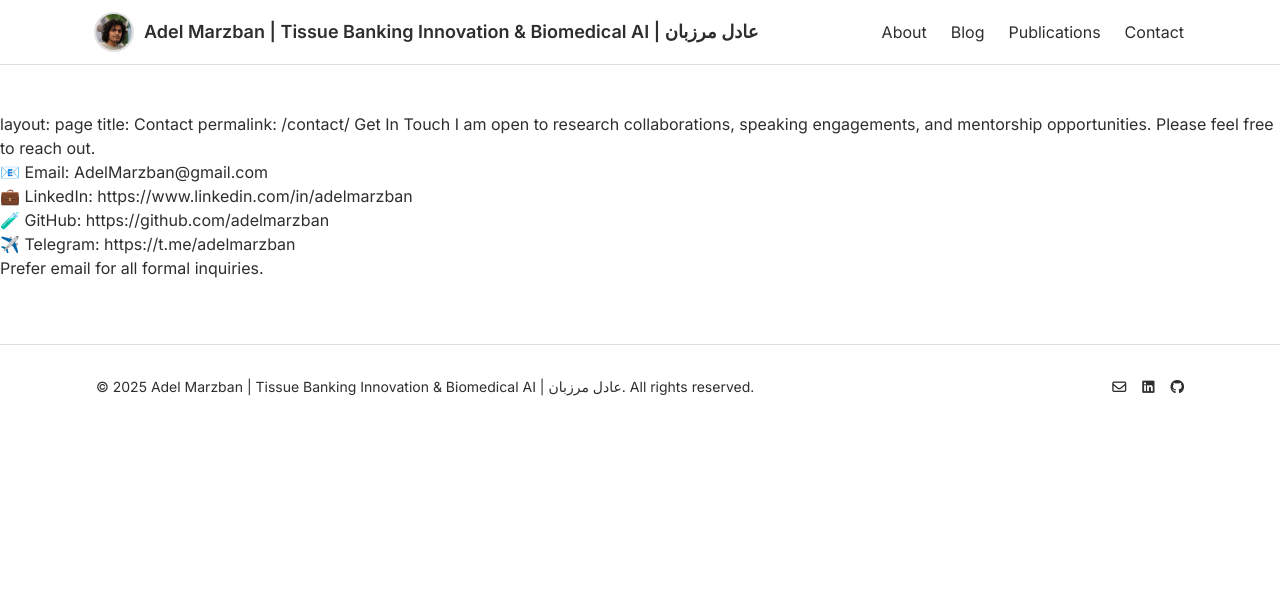
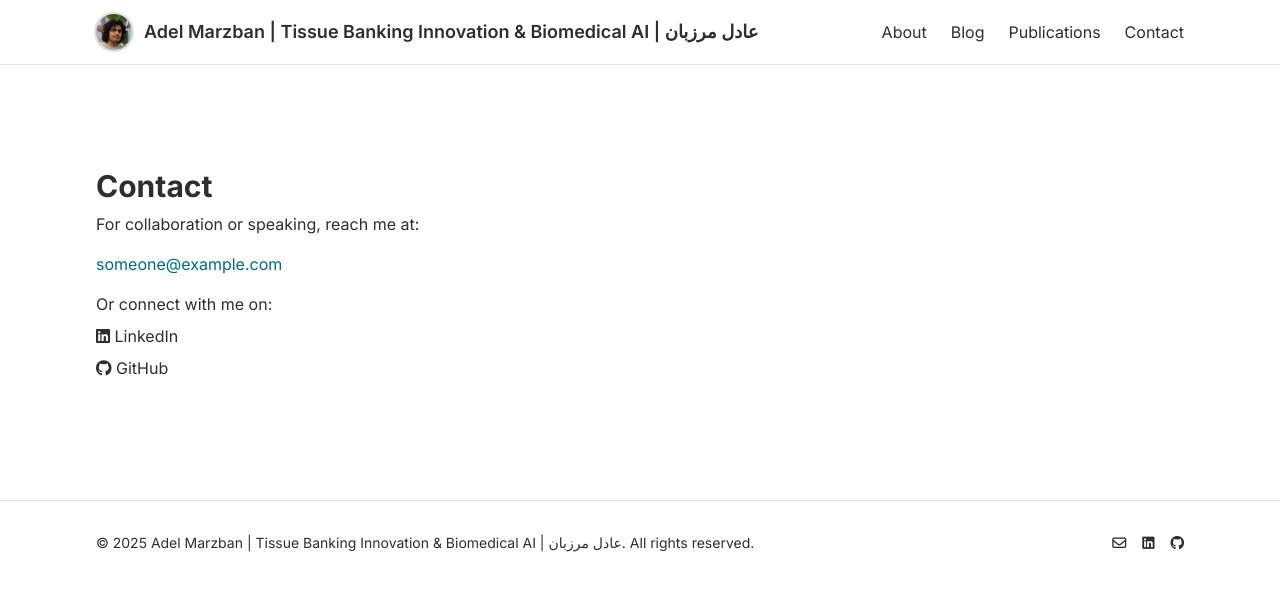
Before and after one commit to adelmarzban/adelmarzban.github.io, a Jekyll site: the page built from contact.md, in a window 1280 px wide. Shown: the top 591 px of the page. Built offline with Jekyll 4.4.1, drawn with Linux system fonts in a browser that asks for light colours; nearby versions of some CDN libraries; our own code applies the rules of GitHub Pages for plain Markdown files.

Commit message:
Update contact.md

```diff
--- a/contact.md
+++ b/contact.md
@@ -1,13 +1,21 @@
-layout: page title: Contact permalink: /contact/
-Get In Touch
-I am open to research collaborations, speaking engagements, and mentorship opportunities. Please feel free to reach out.
+---
+layout: default
+title: "Contact — Adel Marzban"
+---
 
-📧 Email: AdelMarzban@gmail.com
-
-💼 LinkedIn: https://www.linkedin.com/in/adelmarzban
-
-🧪 GitHub: https://github.com/adelmarzban
-
-✈️ Telegram: https://t.me/adelmarzban
-
-Prefer email for all formal inquiries.
+<section class="py-14">
+  <div class="mx-auto max-w-6xl px-4 sm:px-6 lg:px-8">
+    <h1 class="text-3xl font-bold">Contact</h1>
+    <p class="mt-2">For collaboration or speaking, reach me at:</p>
+    <p class="mt-4">
+      <a class="text-deep-teal hover:underline" href="mailto:someone@example.com">
+        someone@example.com
+      </a>
+    </p>
+    <p class="mt-4">Or connect with me on:</p>
+    <ul class="mt-2 space-y-2">
+      <li><a href="#" class="hover:text-deep-teal"><i class="fa-brands fa-linkedin"></i> LinkedIn</a></li>
+      <li><a href="#" class="hover:text-deep-teal"><i class="fa-brands fa-github"></i> GitHub</a></li>
+    </ul>
+  </div>
+</section>
```
